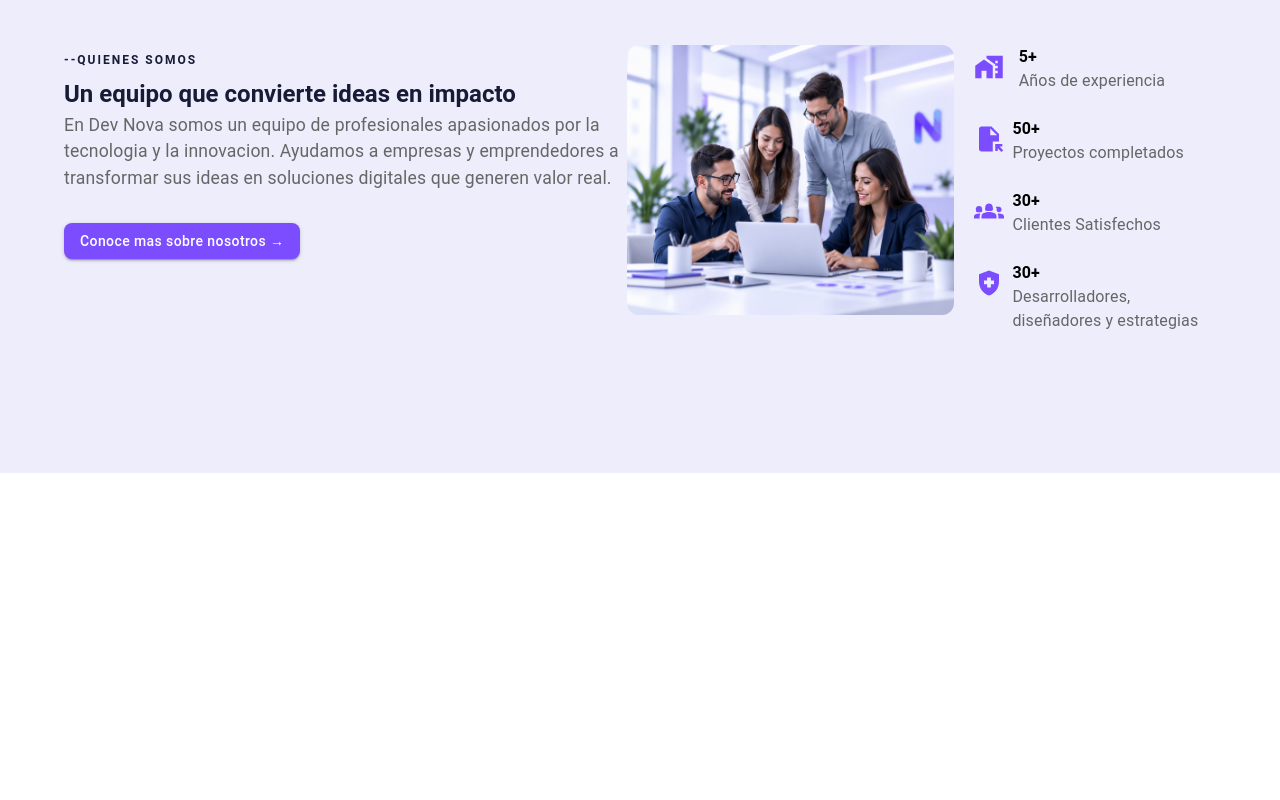
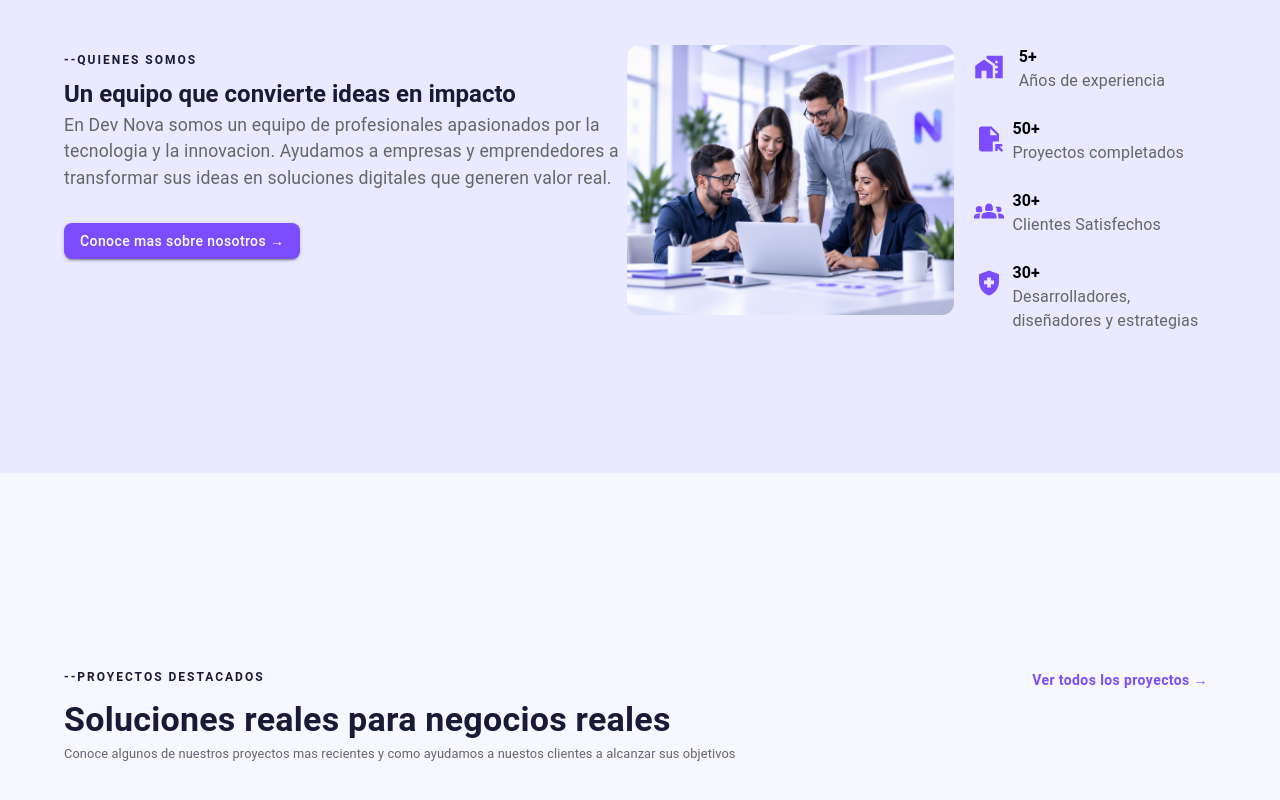
Before and after one commit to jessicahernandezt/dev-nova-solutions, a React (Vite) app: page / in a window 1280 px wide. Shown: the part 1610-2410 px from the top of the page. Before the commit the page ends 2083 px from the top, so only its background shows below. Built offline with nearby package versions, Linux system fonts and the light colour scheme.

Commit message:
feat:se comenzo el inicio de la seccion de proyectos destacados xd

```diff
--- a/src/App.jsx
+++ b/src/App.jsx
@@ -2,6 +2,7 @@ import Navbar from "./components/Navbar"
 import Hero from "./components/Hero"
 import Servicios from "./components/Servicios"
 import Quienessomos from "./components/Quienessomos"
+import Proyectosdestacados from "./components/Proyectosdestacados"
 
 function App(){
 
@@ -11,6 +12,7 @@ function App(){
       <Hero />
       <Servicios />
       <Quienessomos />
+      <Proyectosdestacados />
     </>
   )
 }
--- /dev/null
+++ b/src/components/Proyectosdestacados.jsx
@@ -0,0 +1,52 @@
+import {
+    Box,
+    Button,
+    Container,
+    Typography
+} from '@mui/material'
+
+function Quienessomos() {
+    return (
+        <Box
+            sx={{
+                minHeight: '520px',
+                display: 'flex',
+                alignItems: 'center',
+                backgroundColor: '#f7f7ff',
+                py: 6
+            }}>
+                <Container maxWidth='lg'>
+                <Box
+                    sx={{
+                    display: 'flex',
+                    justifyContent: 'space-between',
+                    alignItems: 'flex-start'
+                    }}>
+
+                    <Box sx={{ width: '70%' }}>
+                        <Typography
+                            variant='overline'
+                            sx={{
+                            color: '#171b35',
+                            fontWeight: 'bold',
+                            letterSpacing: 2
+                            }}>
+                        --Proyectos destacados
+                        </Typography>
+
+                         <Typography
+                            variant='h4'
+                            sx={{ fontWeight: 'bold', color: '#171b35', mt: 1, mb: 1, lineHeight:'1'}}>
+                            Soluciones reales para negocios reales
+                        </Typography>
+                         <Typography
+                        sx={{color: '#666', fontSize: '0.8rem', mb:5}}
+                        >Conoce algunos de nuestros proyectos mas recientes y como ayudamos a nuestos clientes a alcanzar sus objetivos</Typography>
+                    </Box>
+                        <Button sx={{color: '#7c4dff', textTransform: 'none', fontWeight:'bold' }}>Ver todos los proyectos →</Button>
+                </Box>
+            </Container>
+        </Box>
+    )
+}
+export default Quienessomos
--- a/src/components/Quienessomos.jsx
+++ b/src/components/Quienessomos.jsx
@@ -13,7 +13,7 @@ function Quienessomos() {
                 minHeight: '560px',
                 display: 'flex',
                 alignItems: 'center',
-                backgroundColor: '#ededfc',
+                backgroundColor: '#e9e9ff',
                 py: 6
             }}>
                 <Container maxWidth='lg'>
--- a/src/components/Servicios.jsx
+++ b/src/components/Servicios.jsx
@@ -44,7 +44,7 @@ function Servicios() {
                         sx={{color: '#666', fontSize: '1rem', mb:5}}
                         >Ofrecemos servicios de desarrollo de software, aplicaciones web y moviles, consultoria y soporte, para ayudarte a optimizar tus procesos y alcanzar tus objetivos</Typography>
                     </Box>
-                        <Button sx={{color: '#7c4dff', textTransform: 'none', fontWeight:'bold' }}>Ver Todos Los Servicios →</Button>
+                        <Button sx={{color: '#7c4dff', textTransform: 'none', fontWeight:'bold' }}>Ver todos los servicios →</Button>
                 </Box>
 
                     <Box
```
